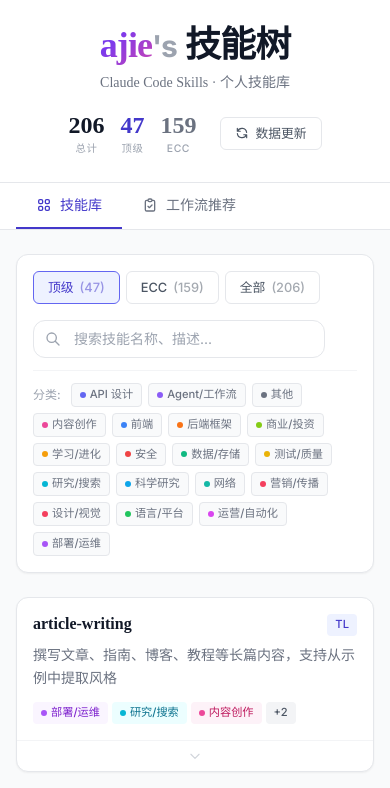
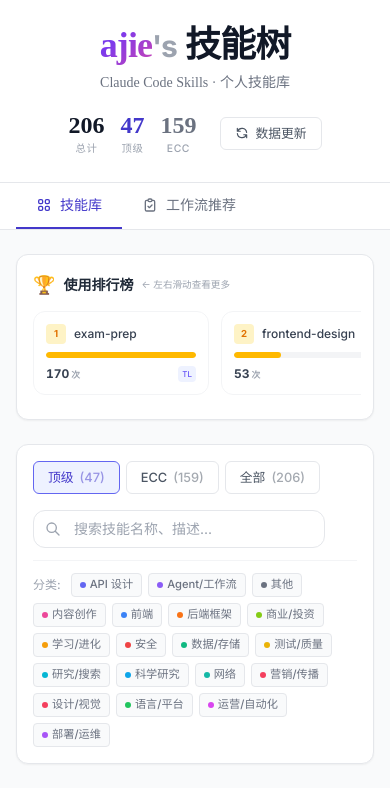
Before and after one commit to ajie203b/claude-skills-showcase, a React (Vite) app: page / in a window 390 px wide. Shown: the top 788 px of the page. Built offline with nearby package versions, Linux system fonts and the light colour scheme; a web font is replaced by a local one.

Commit message:
fix: 排行榜改为顶部水平滚动，避免遮挡技能网格

```diff
--- a/src/App.tsx
+++ b/src/App.tsx
@@ -36,9 +36,12 @@ function App() {
       {/* 主内容区 */}
       <main className="max-w-[1400px] mx-auto px-4 sm:px-6 lg:px-8 py-6">
         {activeTab === 'skills' ? (
-          <div className="grid grid-cols-1 lg:grid-cols-[1fr_320px] gap-6">
-            {/* 左侧：控制面板 + 技能网格 */}
-            <div className="min-w-0">
+          <div>
+            {/* 排行榜（顶部水平滚动） */}
+            <Leaderboard />
+
+            {/* 控制面板 + 技能网格 */}
+            <div className="mt-6">
               {/* 控制面板 */}
               <div className="card p-4 sm:p-5 mb-6">
                 <div className="flex flex-col sm:flex-row gap-4 items-start sm:items-center justify-between">
@@ -71,12 +74,6 @@ function App() {
               </div>
             </div>
 
-            {/* 右侧：排行榜（仅桌面端显示） */}
-            <aside className="hidden lg:block">
-              <div className="sticky top-[85px]">
-                <Leaderboard />
-              </div>
-            </aside>
           </div>
         ) : (
           <WorkflowGrid />
--- a/src/components/Leaderboard.tsx
+++ b/src/components/Leaderboard.tsx
@@ -37,7 +37,7 @@ export function Leaderboard() {
 
     items.sort((a, b) => b.usage - a.usage)
     items.forEach((item, index) => { item.rank = index + 1 })
-    return items.slice(0, 12)
+    return items.slice(0, 15)
   }, [])
 
   if (leaderboard.length === 0) return null
@@ -46,37 +46,54 @@ export function Leaderboard() {
 
   return (
     <div className="card p-4">
-      <div className="flex items-center gap-2 mb-4">
+      {/* 标题栏 */}
+      <div className="flex items-center gap-2 mb-3">
         <span className="text-lg">🏆</span>
         <h2 className="text-sm font-bold text-[var(--gray-800)]">使用排行榜</h2>
-        <span className="ml-auto text-[0.6rem] text-[var(--gray-400)]">Top 12</span>
+        <span className="text-[0.6rem] text-[var(--gray-400)]">← 左右滑动查看更多</span>
       </div>
 
-      {/* 技能不在当前视图的提示 */}
+      {/* 提示 */}
       {tooltip && (
         <div className="mb-2 px-2 py-1.5 bg-amber-50 border border-amber-200 rounded text-[0.6rem] text-amber-700 text-center">
           "{tooltip}" 不在当前筛选视图中，请切换到"全部"查看
         </div>
       )}
 
-      <div className="space-y-0.5">
+      {/* 横向滚动容器 */}
+      <div className="overflow-x-auto pb-2 -mx-1 px-1">
+        <div className="flex gap-3" style={{ minWidth: 'min-content' }}>
           {leaderboard.map((item) => (
             <div
               key={item.name}
-            className="flex items-center gap-2 px-2 py-1.5 rounded-md hover:bg-[var(--gray-50)] transition-colors cursor-pointer group"
               onClick={() => scrollToSkill(item.name)}
+              className="flex-shrink-0 w-44 p-3 rounded-lg border border-[var(--gray-100)] hover:border-[var(--indigo-200)] hover:bg-[var(--indigo-50)] transition-all cursor-pointer group"
             >
+              {/* 排名 + 名称 */}
+              <div className="flex items-center gap-2 mb-2">
                 <div className={`
-              w-5 h-5 rounded flex items-center justify-center text-[0.65rem] font-bold flex-shrink-0
+                  w-5 h-5 rounded flex items-center justify-center text-[0.6rem] font-bold flex-shrink-0
                   ${item.rank <= 3 ? 'bg-amber-100 text-amber-600' : 'bg-[var(--gray-100)] text-[var(--gray-500)]'}
                 `}>
                   {item.rank}
                 </div>
-
-            <div className="flex-1 min-w-0">
-              <div className="flex items-center gap-1.5">
                 <span className="text-xs font-medium text-[var(--gray-700)] truncate group-hover:text-[var(--indigo-600)] transition-colors">
                   {item.name}
+                </span>
+              </div>
+
+              {/* 进度条 */}
+              <div className="h-1.5 bg-[var(--gray-100)] rounded-full overflow-hidden mb-2">
+                <div
+                  className={`h-full rounded-full transition-all duration-500 ${item.rank <= 3 ? 'bg-amber-400' : 'bg-[var(--gray-300)]'}`}
+                  style={{ width: `${(item.usage / maxUsage) * 100}%` }}
+                />
+              </div>
+
+              {/* 次数 + 标签 */}
+              <div className="flex items-center justify-between">
+                <span className="text-xs font-bold text-[var(--gray-700)] tabular-nums">
+                  {item.usage}<span className="text-[0.55rem] text-[var(--gray-400)] ml-0.5">次</span>
                 </span>
                 {item.scope && (
                   <span className={`text-[0.5rem] px-1 py-0.5 rounded ${item.scope === 'top-level' ? 'bg-indigo-50 text-indigo-600' : 'bg-gray-100 text-gray-500'}`}>
@@ -84,21 +101,10 @@ export function Leaderboard() {
                   </span>
                 )}
               </div>
-              <div className="mt-1 h-1 bg-[var(--gray-100)] rounded-full overflow-hidden">
-                <div
-                  className={`h-full rounded-full transition-all duration-500 ${item.rank <= 3 ? 'bg-amber-400' : 'bg-[var(--gray-300)]'}`}
-                  style={{ width: `${(item.usage / maxUsage) * 100}%` }}
-                />
-              </div>
-            </div>
-
-            <div className="text-right flex-shrink-0">
-              <span className="text-xs font-bold text-[var(--gray-700)] tabular-nums">{item.usage}</span>
-              <span className="text-[0.55rem] text-[var(--gray-400)] ml-0.5">次</span>
-            </div>
             </div>
           ))}
         </div>
       </div>
+    </div>
   )
 }
```
Lines whose indentation alone changed are shown as unchanged.
